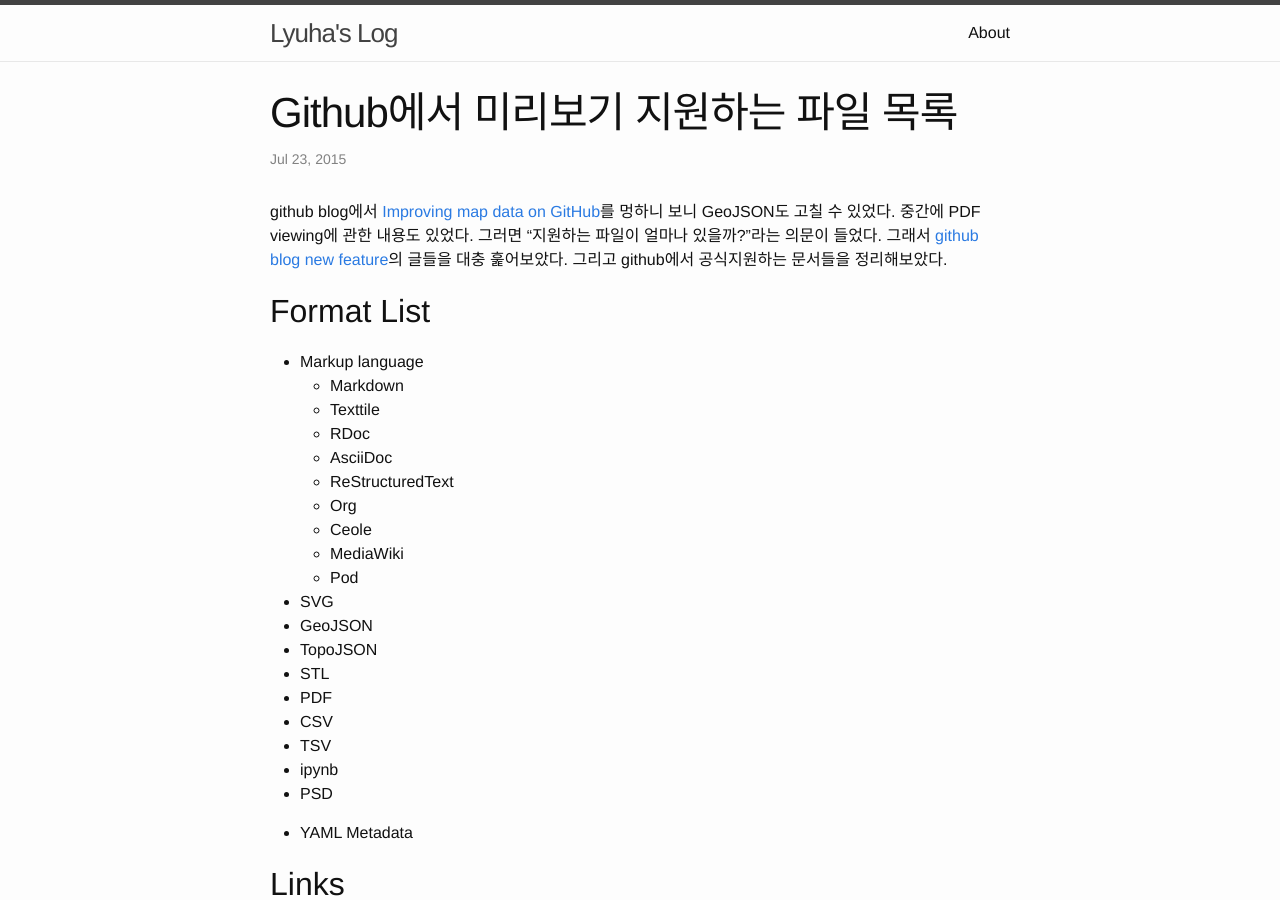
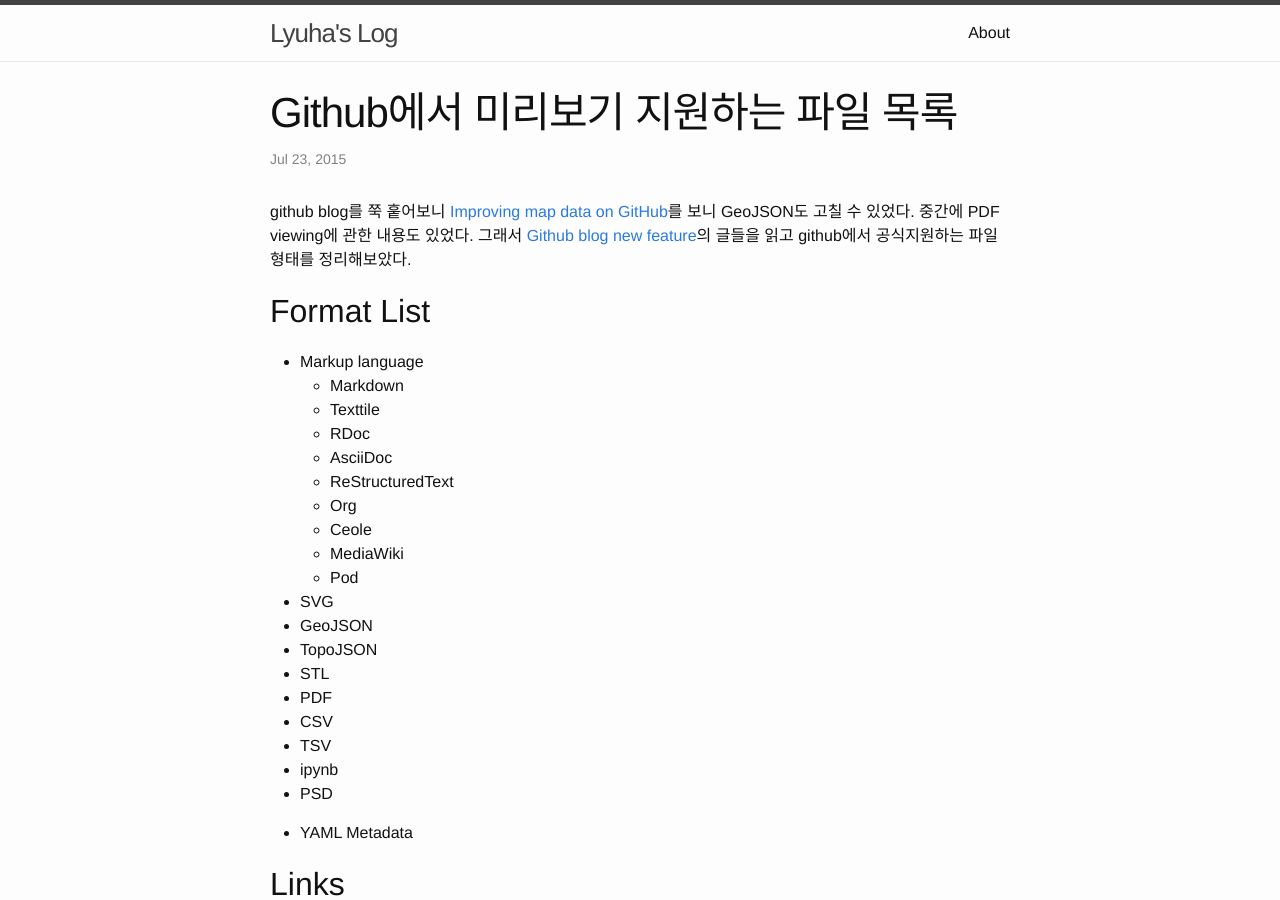
Before and after one commit to lyuha/blog, a Jekyll site: the page built from _posts/2015-07-23-file-formats-that-github-supports-contents-preview.md, in a window 1280 px wide and 900 px high. Built offline with Jekyll 4.4.1, drawn with Linux system fonts in a browser that asks for light colours; comment, search, counter and statistics services are not loaded; some of the changed text lies outside the part shown.

Commit message:
update post contents

```diff
--- a/_posts/2015-07-23-file-formats-that-github-supports-contents-preview.md
+++ b/_posts/2015-07-23-file-formats-that-github-supports-contents-preview.md
@@ -4,7 +4,7 @@ title: "Github에서 미리보기 지원하는 파일 목록"
 categories:
 tags:
 ---
-github blog에서 [Improving map data on GitHub](https://github.com/blog/2041-improving-map-data-on-github)를 멍하니 보니 GeoJSON도 고칠 수 있었다. 중간에 PDF viewing에 관한 내용도 있었다. 그러면 "지원하는 파일이 얼마나 있을까?"라는 의문이 들었다. 그래서 [github blog new feature](https://github.com/blog/category/ship)의 글들을 대충 훑어보았다. 그리고 github에서 공식지원하는 문서들을 정리해보았다.
+github blog를 쭉 훝어보니 [Improving map data on GitHub](https://github.com/blog/2041-improving-map-data-on-github)를 보니 GeoJSON도 고칠 수 있었다. 중간에 PDF viewing에 관한 내용도 있었다. 그래서 [Github blog new feature](https://github.com/blog/category/ship)의 글들을 읽고 github에서 공식지원하는 파일 형태를 정리해보았다.
 
 ## Format List
 
@@ -37,7 +37,6 @@ github blog에서 [Improving map data on GitHub](https://github.com/blog/2041-im
   * [Markdown'd, Textile'd Readmes](https://github.com/blog/19-markdown-d-textile-d-readmes)
 * SVG
   * [SVG Viewing & Diffing](https://github.com/blog/1902-svg-viewing-diffing)
-
 * Geo
   * [There's a map for that](https://github.com/blog/1528-there-s-a-map-for-that)
   * [View GeoJSON/TopoJSON Source](https://github.com/blog/1865-view-geojson-topojson-source)
@@ -67,7 +66,6 @@ github blog에서 [Improving map data on GitHub](https://github.com/blog/2041-im
 * GeoJson : [Leaflet.js](http://leafletjs.com/)
 * STL : [Three.js](threejs.org)
 
-## 삽질
+## 의미없다..
 
-반쯤 끝내고 나니 [Github Help:Working with non-code files](https://help.github.com/categories/working-with-non-code-files/) 카테고리가 있는 걸 알았다. OTL..
-결국 삽질로 끝내기 싫어서 언급된 라이브러리도 정리했다. 결국 얻어낸 제일 큰 보상은 help 문서에 다 있었다는 깨달음.........
+반쯤 진행했을 때 [Github Help:Working with non-code files](https://help.github.com/categories/working-with-non-code-files/)가 있는 것을 발견했다. 그냥 의미없는 일로 놔두긴 아쉬워서 끝까지 다 정리해보았다. 이 일로 얻은 건 공식적으로 정리된 링크를 발견한 것.
```
